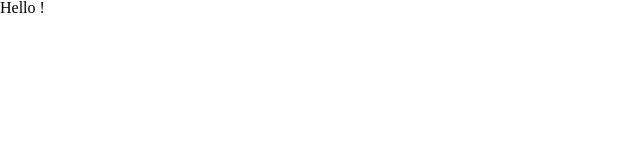
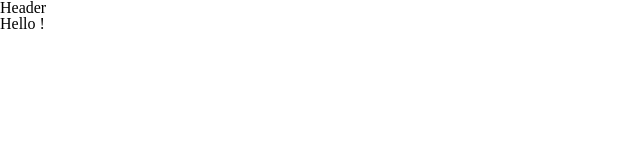
Before and after one commit to wanted-pre-onboarding-frontend-12team/pre-onboarding-7th-1-2-12, a React (Vite) app: page / in a window 1280 px wide. Shown: the top 160 px of the page, without its empty margins (0-640 px from the left). Built offline with nearby package versions, Linux system fonts and the light colour scheme.

Commit message:
:lipstick: 공통 Layout, Header 컴포넌트 초기화 & 라우터 파일 초기화

```diff
--- a/src/App.tsx
+++ b/src/App.tsx
@@ -1,5 +1,5 @@
-function App() {
-	return <div className="App">Hello !</div>;
+import { Layout } from './components';
+
+export default function App() {
+	return <Layout>Hello !</Layout>;
 }
-
-export default App;
--- /dev/null
+++ b/src/components/index.ts
@@ -0,0 +1,3 @@
+// Layout Components'
+export { default as Layout } from './layout';
+export { default as Header } from './layout/Header';
--- /dev/null
+++ b/src/components/layout/Header/index.tsx
@@ -0,0 +1,5 @@
+import * as S from './styled';
+
+export default function Header() {
+	return <div>Header</div>;
+}
--- /dev/null
+++ b/src/components/layout/Header/styled.ts
@@ -0,0 +1 @@
+import styled from 'styled-components';
--- /dev/null
+++ b/src/components/layout/index.tsx
@@ -0,0 +1,12 @@
+import { PropsWithChildren } from 'react';
+import * as S from './styled';
+import Header from './Header';
+
+export default function Layout(props: PropsWithChildren) {
+	return (
+		<S.Container>
+			<Header />
+			{props.children}
+		</S.Container>
+	);
+}
--- /dev/null
+++ b/src/components/layout/styled.ts
@@ -0,0 +1,6 @@
+import styled from 'styled-components';
+
+export const Container = styled.div`
+	max-width: ${({ theme }) => theme.maxWidth};
+	margin: 0 auto;
+`;
--- /dev/null
+++ b/src/router/index.tsx
@@ -0,0 +1 @@
+export default function Router() {}
```
